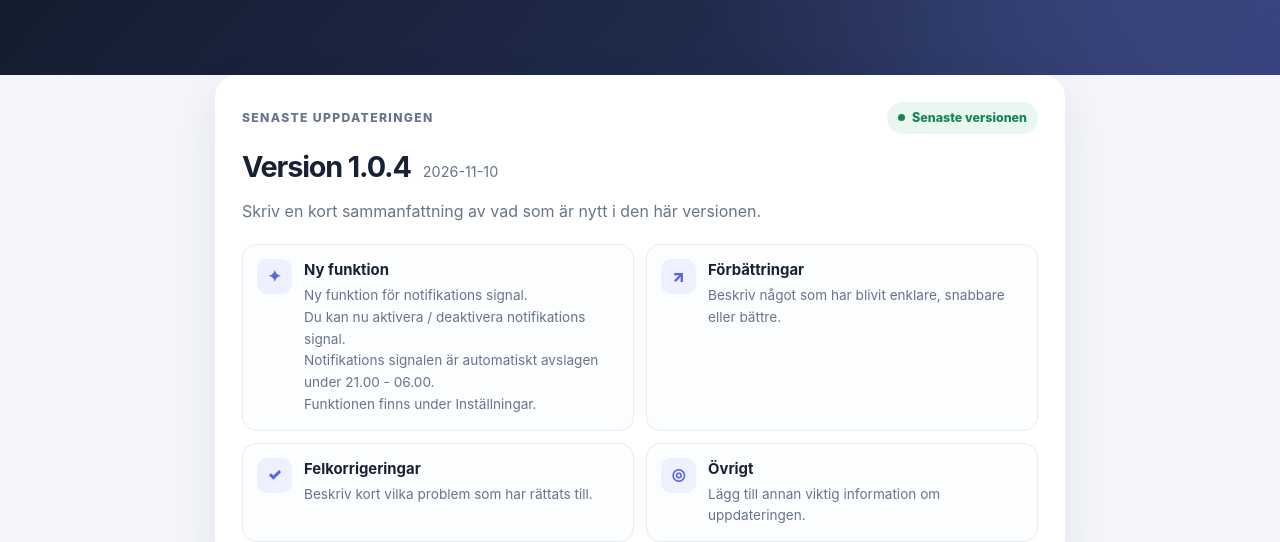
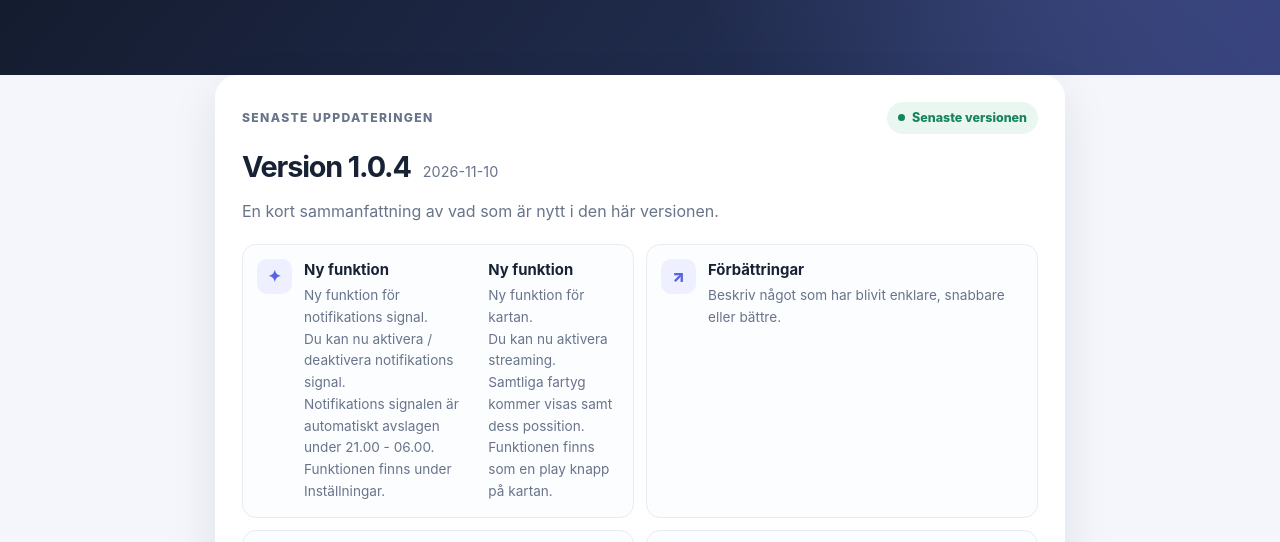
Before and after one commit to sssjme/event-bridge-info, a plain HTML site: page index.html in a window 1280 px wide. Shown: the part 227-769 px from the top of the page. Drawn offline with Linux system fonts and the light colour scheme.

Commit message:
More text

```diff
--- a/index.html
+++ b/index.html
@@ -99,19 +99,23 @@
         <h2 id="latest-title">Version 1.0.4</h2>
         <span class="date">2026-11-10</span>
       </div>
-      <p class="summary">Skriv en kort sammanfattning av vad som är nytt i den här versionen.</p>
+      <p class="summary">En kort sammanfattning av vad som är nytt i den här versionen.</p>
 
       <div class="features">
         <article class="feature">
           <span class="feature-icon">✦</span>
           <div><strong>Ny funktion</strong><p>
-
             Ny funktion för notifikations signal.<br>
             Du kan nu aktivera / deaktivera notifikations signal.<br>
             Notifikations signalen är automatiskt avslagen under 21.00 - 06.00.<br>
-            Funktionen finns under Inställningar.
-
-        </p></div>
+            Funktionen finns under Inställningar.</p>
+          </div>
+          <div><strong>Ny funktion</strong><p>
+            Ny funktion för kartan.<br>
+            Du kan nu aktivera streaming.<br>
+            Samtliga fartyg kommer visas samt dess possition.<br>
+            Funktionen finns som en play knapp på kartan.</p>
+          </div>
         </article>
         <article class="feature">
           <span class="feature-icon">↗</span>
```
